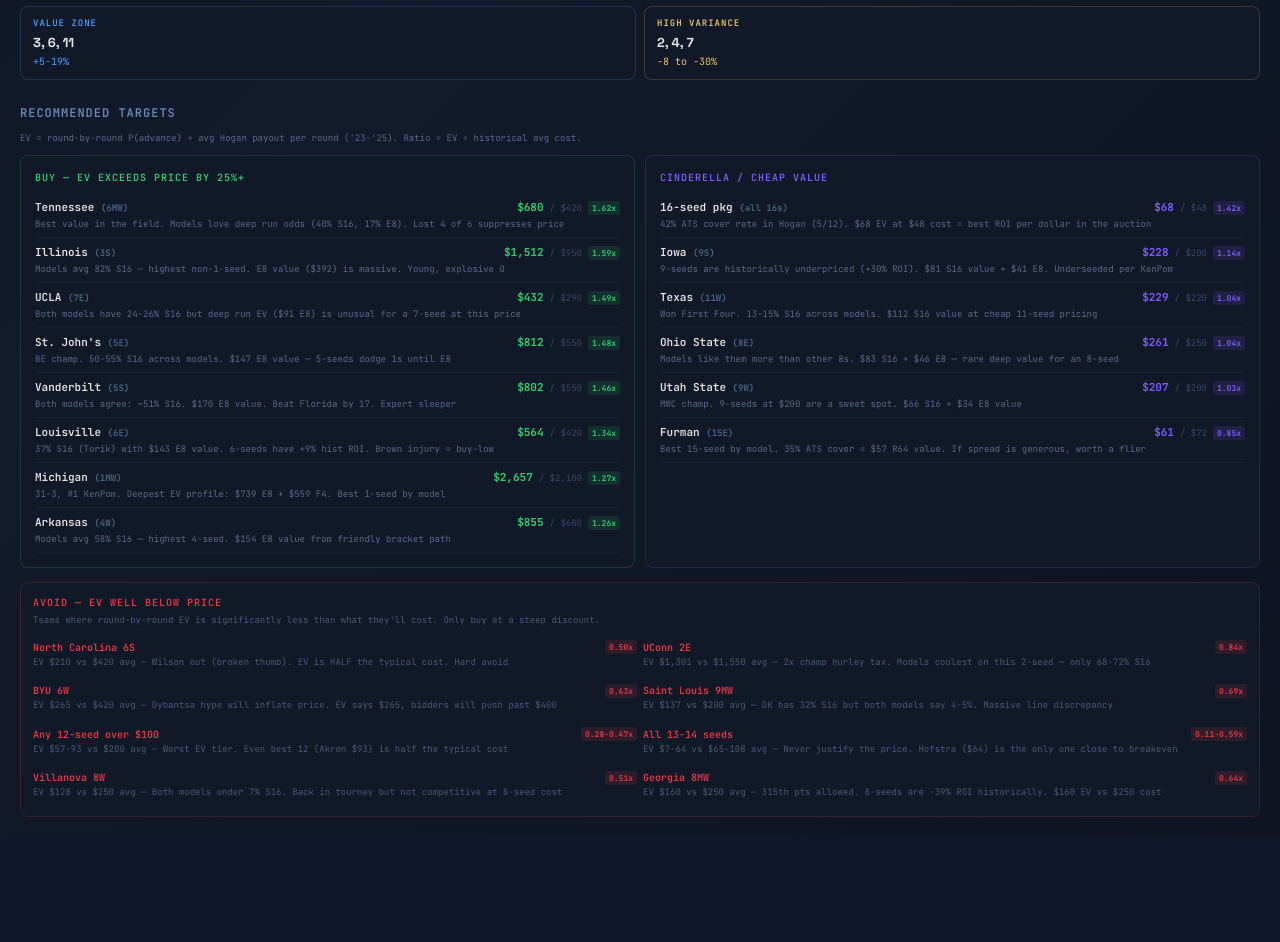
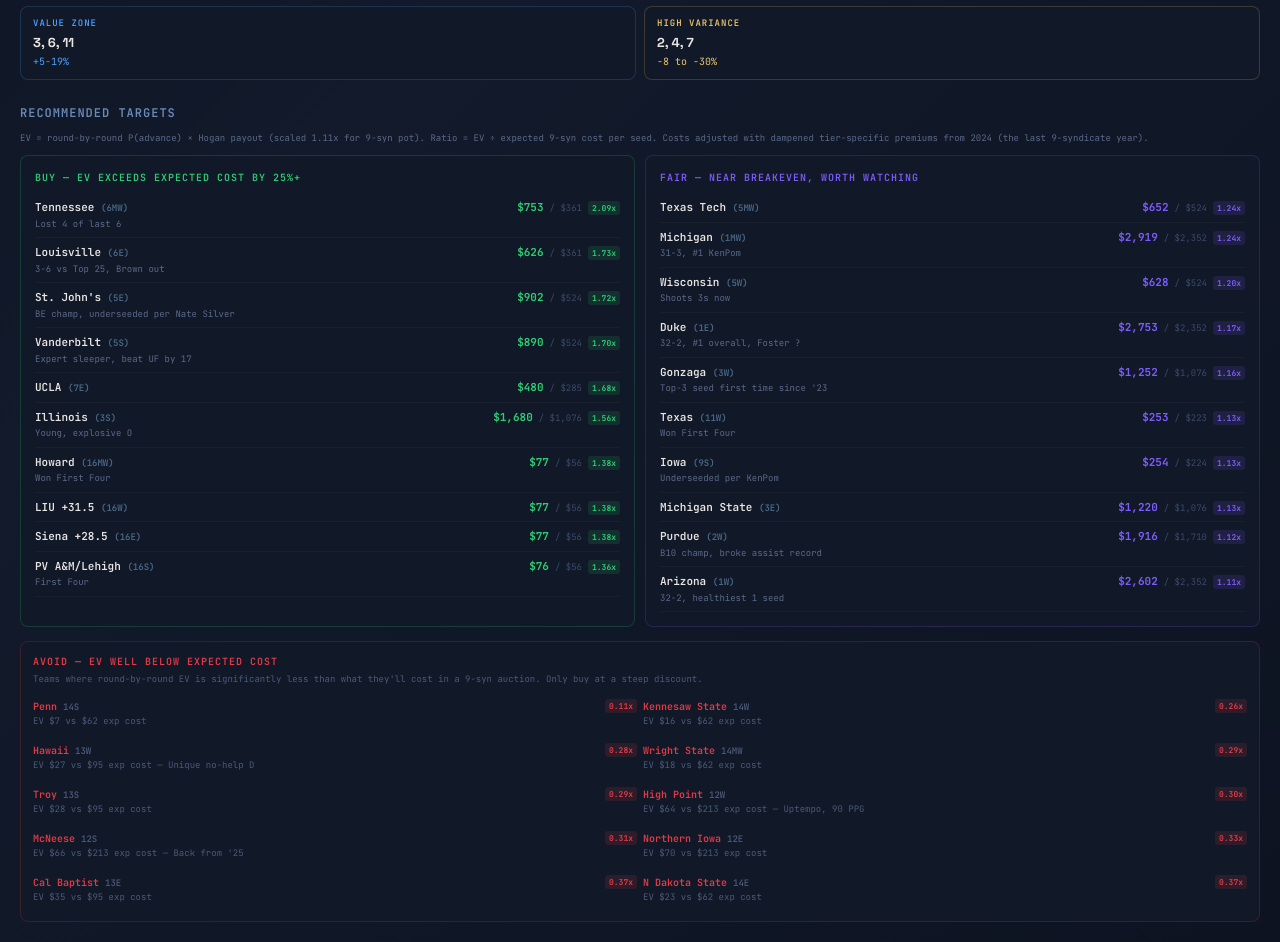
Before and after one commit to bswike/bpl, a React (Vite) app in the folder fpl-dashboard/: page /calcutta in a window 1280 px wide. Shown: the part 1304-2246 px from the top of the page. Before the commit the page ends 2141 px from the top, so only its background shows below. Built offline with nearby package versions, Linux system fonts and the light colour scheme.

Commit message:
changed value based on size o calcutta

```diff
--- a/fpl-dashboard/src/components/Calcutta.jsx
+++ b/fpl-dashboard/src/components/Calcutta.jsx
@@ -403,8 +403,16 @@ const EM_ROUNDS = {
 };
 // Avg cumulative Hogan payout per round reached (2023-2025 data)
 const HOGAN_PAYOUT = [163, 958, 1931, 2911, 3916, 4483];
-const HOGAN_INCR = HOGAN_PAYOUT.map((v, i) => i === 0 ? v : v - HOGAN_PAYOUT[i - 1]);
+const HOGAN_INCR_BASE = HOGAN_PAYOUT.map((v, i) => i === 0 ? v : v - HOGAN_PAYOUT[i - 1]);
 const ROUND_LABELS = ["R32","S16","E8","F4","F2","Ch"];
+
+// 9-syndicate adjustment: 2026 has 9 syndicates again (like 2024)
+// EV scales with pot: 9-syn pot ($35.5K) / 3yr avg pot ($32K) = 1.11x
+const EV_SCALE_9SYN = 1.1102;
+const HOGAN_INCR = HOGAN_INCR_BASE.map(v => Math.round(v * EV_SCALE_9SYN));
+// Expected cost per seed in 9-syn auction: 8-syn baseline × dampened premium (70% of 2024 observed)
+// Premium dampened because 2024 is a single data point
+const ADJ_9SYN_PRICE = {1:2352,2:1710,3:1076,4:746,5:524,6:361,7:285,8:231,9:224,10:243,11:223,12:213,13:95,14:62,15:75,16:56};
 
 function getTeamValue(team) {
   const key = `${team.r}-${team.s}`;
@@ -412,21 +420,19 @@ function getTeamValue(team) {
   const em = EM_ROUNDS[key] || [0,0,0,0,0,0];
   const avg = tr.map((v, i) => (v + em[i]) / 2);
   // R64 payout for 1v16 and 2v15 is ATS (cover the spread), not just winning
-  // 3yr observed: 1s 11/12, 2s 11/12 — but small sample & complementary logic
-  // (1-cover ≈ 1 - 16-cover) suggests ~58-65%. Blend to 75% for 1s, 78% for 2s.
   if (team.s === 1) avg[0] = 0.75;
   else if (team.s === 2) avg[0] = 0.78;
   else if (team.s >= 15) avg[0] = team.s === 16 ? 0.42 : 0.35;
   const roundEV = avg.map((p, i) => Math.round(p * HOGAN_INCR[i]));
   const fairValue = roundEV.reduce((a, b) => a + b, 0);
-  const histAvg = HIST_AVG_PRICE[team.s] || 100;
-  const ratio = fairValue / histAvg;
+  const expectedCost = ADJ_9SYN_PRICE[team.s] || 100;
+  const ratio = fairValue / expectedCost;
   let label, color;
   if (ratio >= 1.25) { label = "BUY"; color = "#2ecc71"; }
   else if (ratio >= 0.9) { label = "FAIR"; color = "#e9c46a"; }
   else if (ratio >= 0.6) { label = "MEH"; color = "#5a6a8a"; }
   else { label = "AVOID"; color = "#e63946"; }
-  return { fairValue, label, color, roundEV, avg };
+  return { fairValue, label, color, roundEV, avg, expectedCost };
 }
 
 
@@ -1586,7 +1592,6 @@ function RegionBracket({ region }) {
     );
     const n = parseInt(team.s16) || 0;
     const val = getTeamValue(team);
-    const histAvg = HIST_AVG_PRICE[team.s] || 0;
     return (
       <div style={{ height: SLOT_H, display: 'flex', alignItems: 'center', padding: '0 4px', background: team.s <= 2 ? '#14203a' : '#0d1321', borderBottom: border ? '1px solid #1e2a40' : 'none', gap: 2 }}>
         <span style={{ width: 14, fontSize: 9, fontWeight: 700, textAlign: 'center', flexShrink: 0, color: team.s <= 2 ? '#4a9eff' : team.s <= 4 ? '#7c5cfc' : '#5a6a8a' }}>{team.s}</span>
@@ -1594,7 +1599,7 @@ function RegionBracket({ region }) {
         <span style={{ fontSize: 6, flexShrink: 0, display: 'flex', gap: 1, alignItems: 'center' }}>
           <span style={{ color: val.color, fontWeight: 700 }}>${val.fairValue}</span>
           <span style={{ color: '#1e2a40' }}>/</span>
-          <span style={{ color: '#3a4a6a' }}>${histAvg}</span>
+          <span style={{ color: '#3a4a6a' }}>${val.expectedCost}</span>
         </span>
         {(() => {
           const avg3 = Math.round(((parseInt(team.s16)||0) + (parseInt(team.tr)||0) + (parseInt(team.em)||0)) / 3);
@@ -1656,7 +1661,7 @@ function RegionBracket({ region }) {
           ← Swipe / scroll sideways for full bracket →
         </div>
         <div style={{ fontSize: 7, textAlign: "center", padding: "0 8px 6px", display: "flex", justifyContent: "center", gap: 8, flexWrap: "wrap" }}>
-          <span>EV<span style={{ color: "#3a4a6a" }}>/</span>avg cost</span>
+          <span>EV<span style={{ color: "#3a4a6a" }}>/</span>exp cost (9-syn)</span>
           <span style={{ color: "#3a4a6a" }}>│</span>
           <span>S16% avg (DK + Torik + EvMiya)</span>
         </div>
@@ -1904,7 +1909,6 @@ function AuctionPrep() {
       <div style={{ maxHeight: 480, overflowY: "auto", borderRadius: 8 }}>
         {filteredBracket.map((team, i) => {
           const tier = getTier(team.odds);
-          const histAvg = HIST_AVG_PRICE[team.s] || 0;
           const val = getTeamValue(team);
           const isRegionStart = i === 0 || filteredBracket[i-1]?.r !== team.r;
           return (
@@ -2004,7 +2008,7 @@ function AuctionPrep() {
                       );
                     })}
                   </div>
-                  <div style={{ fontSize: 7, color: "#3a4a6a", marginTop: 2, textAlign: "right" }}>{fmtDollar(histAvg)} hist avg</div>
+                  <div style={{ fontSize: 7, color: "#3a4a6a", marginTop: 2, textAlign: "right" }}>{fmtDollar(val.expectedCost)} exp cost</div>
                 </div>
               </div>
             </div>
@@ -2012,7 +2016,7 @@ function AuctionPrep() {
         })}
       </div>
       <div style={{ fontSize: 9, color: "#3a4a6a", marginTop: 6, textAlign: "center" }}>
-        Showing {filteredBracket.length} of 64 · S16%: <span style={{color:"#2ecc71"}}>DK</span> / <span style={{color:"#7c5cfc"}}>Torik</span> / <span style={{color:"#e9c46a"}}>EvMiya</span> · EV = round-by-round P(advance) × avg Hogan payout '23-'25
+        Showing {filteredBracket.length} of 64 · S16%: <span style={{color:"#2ecc71"}}>DK</span> / <span style={{color:"#7c5cfc"}}>Torik</span> / <span style={{color:"#e9c46a"}}>EvMiya</span> · EV = P(advance) × Hogan payout, scaled for 9-syn pot
       </div>
       </>
       ) : (
@@ -2061,91 +2065,71 @@ function AuctionPrep() {
         ))}
       </div>
 
-      {/* Recommended Targets — driven by round-by-round EV vs historical cost */}
+      {/* Recommended Targets — dynamically computed from round-by-round EV */}
+      {(() => {
+        const scored = BRACKET_2026.map(team => {
+          const val = getTeamValue(team);
+          const ratio = val.fairValue / val.expectedCost;
+          return { ...team, val, ratio };
+        });
+        const buys = scored.filter(t => t.val.label === "BUY").sort((a, b) => b.ratio - a.ratio);
+        const fairs = scored.filter(t => t.val.label === "FAIR").sort((a, b) => b.ratio - a.ratio);
+        const avoids = scored.filter(t => t.val.label === "AVOID" || t.val.label === "MEH").sort((a, b) => a.ratio - b.ratio);
+
+        const PickRow = ({ pick, accentColor }) => (
+          <div style={{ padding: "6px 0", borderBottom: "1px solid #1a1f2e", fontSize: 11 }}>
+            <div style={{ display: "flex", justifyContent: "space-between", alignItems: "center" }}>
+              <span style={{ fontWeight: 600 }}>{pick.t} <span style={{ color: "#4a6a8a", fontSize: 9 }}>({pick.s}{pick.r})</span></span>
+              <div style={{ display: "flex", gap: 6, alignItems: "baseline" }}>
+                <span style={{ color: accentColor, fontWeight: 700, fontSize: 11 }}>{fmtDollar(pick.val.fairValue)}</span>
+                <span style={{ color: "#3a4a6a", fontSize: 9 }}>/ {fmtDollar(pick.val.expectedCost)}</span>
+                <span style={{ fontSize: 8, fontWeight: 700, padding: "1px 4px", borderRadius: 3, background: `${accentColor}22`, color: accentColor }}>{pick.ratio.toFixed(2)}x</span>
+              </div>
+            </div>
+            {pick.note && <div style={{ color: "#5a6a8a", fontSize: 9, marginTop: 2 }}>{pick.note}</div>}
+          </div>
+        );
+
+        return (
+          <>
             <div style={{ marginTop: 24 }}>
               <SubTitle>Recommended Targets</SubTitle>
               <div style={{ fontSize: 9, color: "#5a6a8a", marginBottom: 10, lineHeight: 1.5 }}>
-          EV = round-by-round P(advance) × avg Hogan payout per round ('23-'25). Ratio = EV ÷ historical avg cost.
+                EV = round-by-round P(advance) × Hogan payout (scaled 1.11x for 9-syn pot). Ratio = EV ÷ expected 9-syn cost per seed.
+                Costs adjusted with dampened tier-specific premiums from 2024 (the last 9-syndicate year).
               </div>
               <div style={{ display: "grid", gridTemplateColumns: "repeat(auto-fit, minmax(280px, 1fr))", gap: 10 }}>
                 <div style={{ background: "#111827", borderRadius: 8, padding: 14, border: "1px solid #2ecc7133" }}>
-            <div style={{ fontSize: 10, color: "#2ecc71", letterSpacing: 1, textTransform: "uppercase", fontWeight: 600, marginBottom: 8 }}>BUY — EV exceeds price by 25%+</div>
-            {[
-              { t: "Tennessee", s: "6MW", ev: "$680", hist: "$420", ratio: "1.62x", why: "Best value in the field. Models love deep run odds (40% S16, 17% E8). Lost 4 of 6 suppresses price" },
-              { t: "Illinois", s: "3S", ev: "$1,512", hist: "$950", ratio: "1.59x", why: "Models avg 82% S16 — highest non-1-seed. E8 value ($392) is massive. Young, explosive O" },
-              { t: "UCLA", s: "7E", ev: "$432", hist: "$290", ratio: "1.49x", why: "Both models have 24-26% S16 but deep run EV ($91 E8) is unusual for a 7-seed at this price" },
-              { t: "St. John's", s: "5E", ev: "$812", hist: "$550", ratio: "1.48x", why: "BE champ. 50-55% S16 across models. $147 E8 value — 5-seeds dodge 1s until E8" },
-              { t: "Vanderbilt", s: "5S", ev: "$802", hist: "$550", ratio: "1.46x", why: "Both models agree: ~51% S16. $170 E8 value. Beat Florida by 17. Expert sleeper" },
-              { t: "Louisville", s: "6E", ev: "$564", hist: "$420", ratio: "1.34x", why: "37% S16 (Torik) with $143 E8 value. 6-seeds have +9% hist ROI. Brown injury = buy-low" },
-              { t: "Michigan", s: "1MW", ev: "$2,657", hist: "$2,100", ratio: "1.27x", why: "31-3, #1 KenPom. Deepest EV profile: $739 E8 + $559 F4. Best 1-seed by model" },
-              { t: "Arkansas", s: "4W", ev: "$855", hist: "$680", ratio: "1.26x", why: "Models avg 58% S16 — highest 4-seed. $154 E8 value from friendly bracket path" },
-            ].map((pick, i) => (
-              <div key={i} style={{ padding: "6px 0", borderBottom: "1px solid #1a1f2e", fontSize: 11 }}>
-                <div style={{ display: "flex", justifyContent: "space-between", alignItems: "center" }}>
-                  <span style={{ fontWeight: 600 }}>{pick.t} <span style={{ color: "#4a6a8a", fontSize: 9 }}>({pick.s})</span></span>
-                  <div style={{ display: "flex", gap: 6, alignItems: "baseline" }}>
-                    <span style={{ color: "#2ecc71", fontWeight: 700, fontSize: 11 }}>{pick.ev}</span>
-                    <span style={{ color: "#3a4a6a", fontSize: 9 }}>/ {pick.hist}</span>
-                    <span style={{ fontSize: 8, fontWeight: 700, padding: "1px 4px", borderRadius: 3, background: "#2ecc7122", color: "#2ecc71" }}>{pick.ratio}</span>
-                  </div>
-                </div>
-                <div style={{ color: "#5a6a8a", fontSize: 9, marginTop: 2 }}>{pick.why}</div>
-              </div>
-            ))}
+                  <div style={{ fontSize: 10, color: "#2ecc71", letterSpacing: 1, textTransform: "uppercase", fontWeight: 600, marginBottom: 8 }}>BUY — EV exceeds expected cost by 25%+</div>
+                  {buys.slice(0, 10).map((pick, i) => <PickRow key={i} pick={pick} accentColor="#2ecc71" />)}
                 </div>
                 <div style={{ background: "#111827", borderRadius: 8, padding: 14, border: "1px solid #7c5cfc33" }}>
-            <div style={{ fontSize: 10, color: "#7c5cfc", letterSpacing: 1, textTransform: "uppercase", fontWeight: 600, marginBottom: 8 }}>Cinderella / Cheap Value</div>
-            {[
-              { t: "16-seed pkg", s: "all 16s", ev: "$68", hist: "$48", ratio: "1.42x", why: "42% ATS cover rate in Hogan (5/12). $68 EV at $48 cost = best ROI per dollar in the auction" },
-              { t: "Iowa", s: "9S", ev: "$228", hist: "$200", ratio: "1.14x", why: "9-seeds are historically underpriced (+30% ROI). $81 S16 value + $41 E8. Underseeded per KenPom" },
-              { t: "Texas", s: "11W", ev: "$229", hist: "$220", ratio: "1.04x", why: "Won First Four. 13-15% S16 across models. $112 S16 value at cheap 11-seed pricing" },
-              { t: "Ohio State", s: "8E", ev: "$261", hist: "$250", ratio: "1.04x", why: "Models like them more than other 8s. $83 S16 + $46 E8 — rare deep value for an 8-seed" },
-              { t: "Utah State", s: "9W", ev: "$207", hist: "$200", ratio: "1.03x", why: "MWC champ. 9-seeds at $200 are a sweet spot. $66 S16 + $34 E8 value" },
-              { t: "Furman", s: "15E", ev: "$61", hist: "$72", ratio: "0.85x", why: "Best 15-seed by model. 35% ATS cover = $57 R64 value. If spread is generous, worth a flier" },
-            ].map((pick, i) => (
-              <div key={i} style={{ padding: "6px 0", borderBottom: "1px solid #1a1f2e", fontSize: 11 }}>
-                <div style={{ display: "flex", justifyContent: "space-between", alignItems: "center" }}>
-                  <span style={{ fontWeight: 600 }}>{pick.t} <span style={{ color: "#4a6a8a", fontSize: 9 }}>({pick.s})</span></span>
-                  <div style={{ display: "flex", gap: 6, alignItems: "baseline" }}>
-                    <span style={{ color: "#7c5cfc", fontWeight: 700, fontSize: 11 }}>{pick.ev}</span>
-                    <span style={{ color: "#3a4a6a", fontSize: 9 }}>/ {pick.hist}</span>
-                    <span style={{ fontSize: 8, fontWeight: 700, padding: "1px 4px", borderRadius: 3, background: "#7c5cfc22", color: "#7c5cfc" }}>{pick.ratio}</span>
-                  </div>
-                </div>
-                <div style={{ color: "#5a6a8a", fontSize: 9, marginTop: 2 }}>{pick.why}</div>
-              </div>
-            ))}
-          </div>
-        </div>
-      </div>
-
-      {/* Avoid list — EV well below historical cost */}
+                  <div style={{ fontSize: 10, color: "#7c5cfc", letterSpacing: 1, textTransform: "uppercase", fontWeight: 600, marginBottom: 8 }}>FAIR — near breakeven, worth watching</div>
+                  {fairs.slice(0, 10).map((pick, i) => <PickRow key={i} pick={pick} accentColor="#7c5cfc" />)}
+                </div>
+              </div>
+            </div>
+
             <div style={{ marginTop: 14, background: "#111827", borderRadius: 8, padding: 12, border: "1px solid #e6394633" }}>
               <div style={{ fontSize: 10, color: "#e63946", letterSpacing: 1, textTransform: "uppercase", fontWeight: 600, marginBottom: 4 }}>
-          AVOID — EV well below price
-        </div>
-        <div style={{ fontSize: 9, color: "#4a5a7a", marginBottom: 8 }}>Teams where round-by-round EV is significantly less than what they'll cost. Only buy at a steep discount.</div>
+                AVOID — EV well below expected cost
+              </div>
+              <div style={{ fontSize: 9, color: "#4a5a7a", marginBottom: 8 }}>Teams where round-by-round EV is significantly less than what they'll cost in a 9-syn auction. Only buy at a steep discount.</div>
               <div style={{ display: "grid", gridTemplateColumns: "1fr 1fr", gap: 6 }}>
-          {[
-            { t: "North Carolina 6S", ev: "$210", hist: "$420", ratio: "0.50x", why: "Wilson out (broken thumb). EV is HALF the typical cost. Hard avoid" },
-            { t: "UConn 2E", ev: "$1,301", hist: "$1,550", ratio: "0.84x", why: "2x champ Hurley tax. Models coolest on this 2-seed — only 68-72% S16" },
-            { t: "BYU 6W", ev: "$265", hist: "$420", ratio: "0.63x", why: "Dybantsa hype will inflate price. EV says $265, bidders will push past $400" },
-            { t: "Saint Louis 9MW", ev: "$137", hist: "$200", ratio: "0.69x", why: "DK has 32% S16 but both models say 4-5%. Massive line discrepancy" },
-            { t: "Any 12-seed over $100", ev: "$57-93", hist: "$200", ratio: "0.28-0.47x", why: "Worst EV tier. Even best 12 (Akron $93) is half the typical cost" },
-            { t: "All 13-14 seeds", ev: "$7-64", hist: "$65-108", ratio: "0.11-0.59x", why: "Never justify the price. Hofstra ($64) is the only one close to breakeven" },
-            { t: "Villanova 8W", ev: "$128", hist: "$250", ratio: "0.51x", why: "Both models under 7% S16. Back in tourney but not competitive at 8-seed cost" },
-            { t: "Georgia 8MW", ev: "$160", hist: "$250", ratio: "0.64x", why: "315th pts allowed. 8-seeds are -39% ROI historically. $160 EV vs $250 cost" },
-          ].map((fade, i) => (
+                {avoids.slice(0, 10).map((fade, i) => (
                   <div key={i} style={{ fontSize: 10, padding: "4px 0" }}>
                     <div style={{ display: "flex", justifyContent: "space-between", alignItems: "center" }}>
-                <span style={{ color: "#e63946", fontWeight: 600 }}>{fade.t}</span>
-                <span style={{ fontSize: 8, fontWeight: 700, padding: "1px 4px", borderRadius: 3, background: "#e6394622", color: "#e63946" }}>{fade.ratio}</span>
-              </div>
-              <div style={{ color: "#4a5a7a", fontSize: 9, marginTop: 1 }}>EV {fade.ev} vs {fade.hist} avg — {fade.why}</div>
-            </div>
-          ))}
-        </div>
-      </div>
+                      <span style={{ color: "#e63946", fontWeight: 600 }}>{fade.t} <span style={{ color: "#4a5a7a", fontSize: 9 }}>{fade.s}{fade.r}</span></span>
+                      <span style={{ fontSize: 8, fontWeight: 700, padding: "1px 4px", borderRadius: 3, background: "#e6394622", color: "#e63946" }}>{fade.ratio.toFixed(2)}x</span>
+                    </div>
+                    <div style={{ color: "#4a5a7a", fontSize: 9, marginTop: 1 }}>EV {fmtDollar(fade.val.fairValue)} vs {fmtDollar(fade.val.expectedCost)} exp cost{fade.note ? ` — ${fade.note}` : ""}</div>
+                  </div>
+                ))}
+              </div>
+            </div>
+          </>
+        );
+      })()}
     </div>
   );
 }
```
Lines whose indentation alone changed are shown as unchanged.
